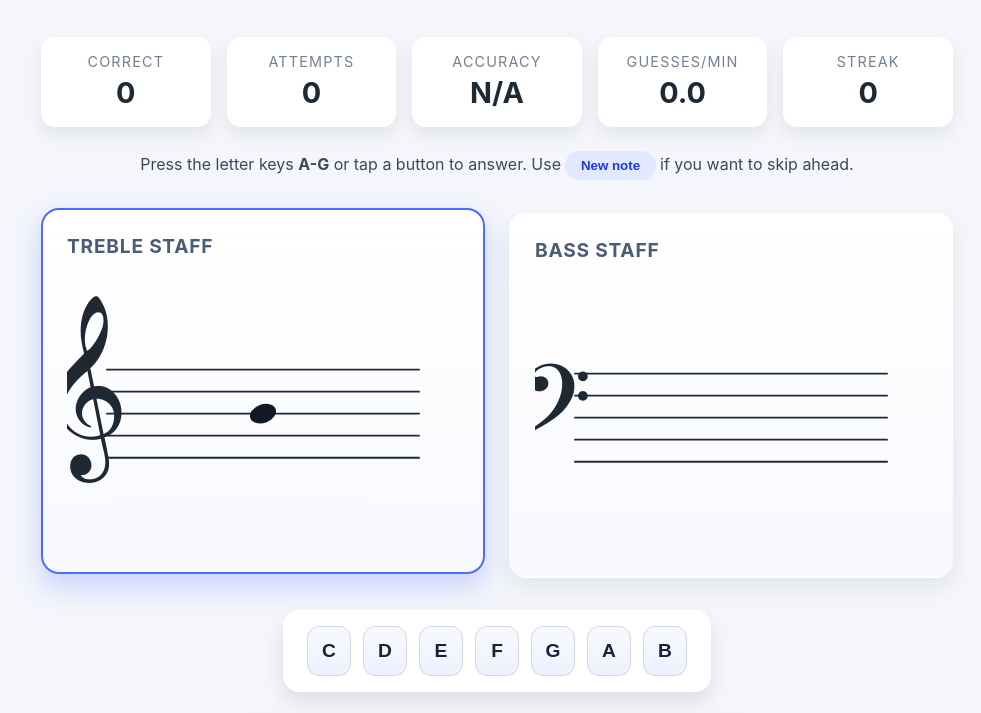
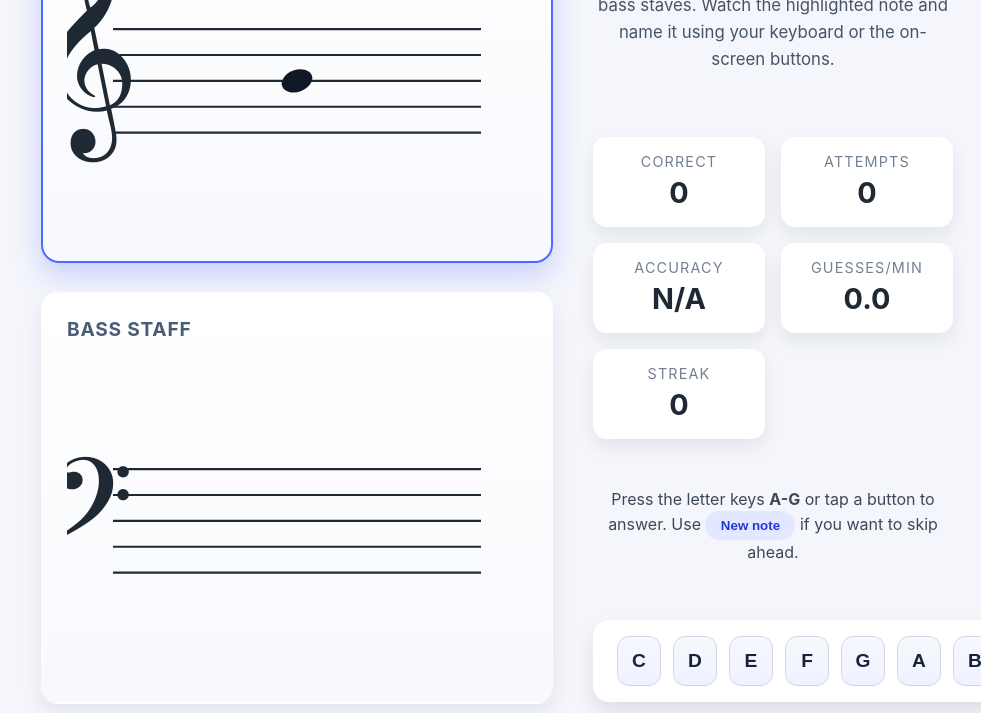
Before and after one commit to adegie/music_notes_guessr, a plain HTML site: page index.html in a window 1280 px wide. Shown: the part 185-898 px from the top of the page, without its empty margins (143-1124 px from the left). Drawn offline with Linux system fonts and the light colour scheme.

Commit message:
realingment

```diff
--- a/index.html
+++ b/index.html
@@ -8,6 +8,20 @@
   </head>
   <body>
     <main class="page">
+      <div class="layout-column layout-column--left">
+        <section class="staff-wrapper">
+          <article class="staff-card" data-staff="treble">
+            <h2>Treble Staff</h2>
+            <svg id="trebleStaff" class="staff-svg" role="img" aria-label="Treble staff"></svg>
+          </article>
+          <article class="staff-card" data-staff="bass">
+            <h2>Bass Staff</h2>
+            <svg id="bassStaff" class="staff-svg" role="img" aria-label="Bass staff"></svg>
+          </article>
+        </section>
+      </div>
+
+      <div class="layout-column layout-column--right">
         <header class="page-header">
           <h1>Music Notes Guessr</h1>
           <p>
@@ -48,17 +62,6 @@
           if you want to skip ahead.
         </p>
 
-      <section class="staff-wrapper">
-        <article class="staff-card" data-staff="treble">
-          <h2>Treble Staff</h2>
-          <svg id="trebleStaff" class="staff-svg" role="img" aria-label="Treble staff"></svg>
-        </article>
-        <article class="staff-card" data-staff="bass">
-          <h2>Bass Staff</h2>
-          <svg id="bassStaff" class="staff-svg" role="img" aria-label="Bass staff"></svg>
-        </article>
-      </section>
-
         <section class="answer-panel" aria-label="Answer choices">
           <h2 class="visually-hidden">Answer choices</h2>
           <div id="answerButtons" class="answer-buttons"></div>
@@ -67,6 +70,7 @@
         <p id="feedback" class="feedback" aria-live="polite" role="status">
           Ready when you are - what note is shown?
         </p>
+      </div>
     </main>
 
     <script src="app.js" defer></script>
--- a/styles.css
+++ b/styles.css
@@ -19,6 +19,53 @@ body {
   max-width: 960px;
   margin: 0 auto;
   padding: 2.5rem 1.5rem 3rem;
+  display: flex;
+  flex-direction: column;
+  gap: 2.5rem;
+}
+
+.layout-column {
+  display: flex;
+  flex-direction: column;
+  gap: 1.5rem;
+}
+
+.layout-column--right {
+  order: 1;
+}
+
+.layout-column--left {
+  order: 2;
+}
+
+@media (min-width: 960px) {
+  .page {
+    display: grid;
+    grid-template-columns: minmax(0, 520px) minmax(0, 360px);
+    gap: 2.5rem;
+    align-items: start;
+  }
+
+  .layout-column--left,
+  .layout-column--right {
+    order: initial;
+  }
+
+  .layout-column--right > * {
+    margin-bottom: 0;
+  }
+
+  .page-header,
+  .instructions,
+  .answer-panel,
+  .feedback {
+    text-align: left;
+  }
+
+  .page-header p,
+  .feedback {
+    margin: 0;
+  }
 }
 
 .page-header {
@@ -103,15 +150,9 @@ body {
 }
 
 .staff-wrapper {
-  display: grid;
+  display: flex;
+  flex-direction: column;
   gap: 1.5rem;
-  margin-bottom: 2rem;
-}
-
-@media (min-width: 720px) {
-  .staff-wrapper {
-    grid-template-columns: repeat(2, minmax(0, 1fr));
-  }
 }
 
 .staff-card {
```
Lines whose indentation alone changed are shown as unchanged.
